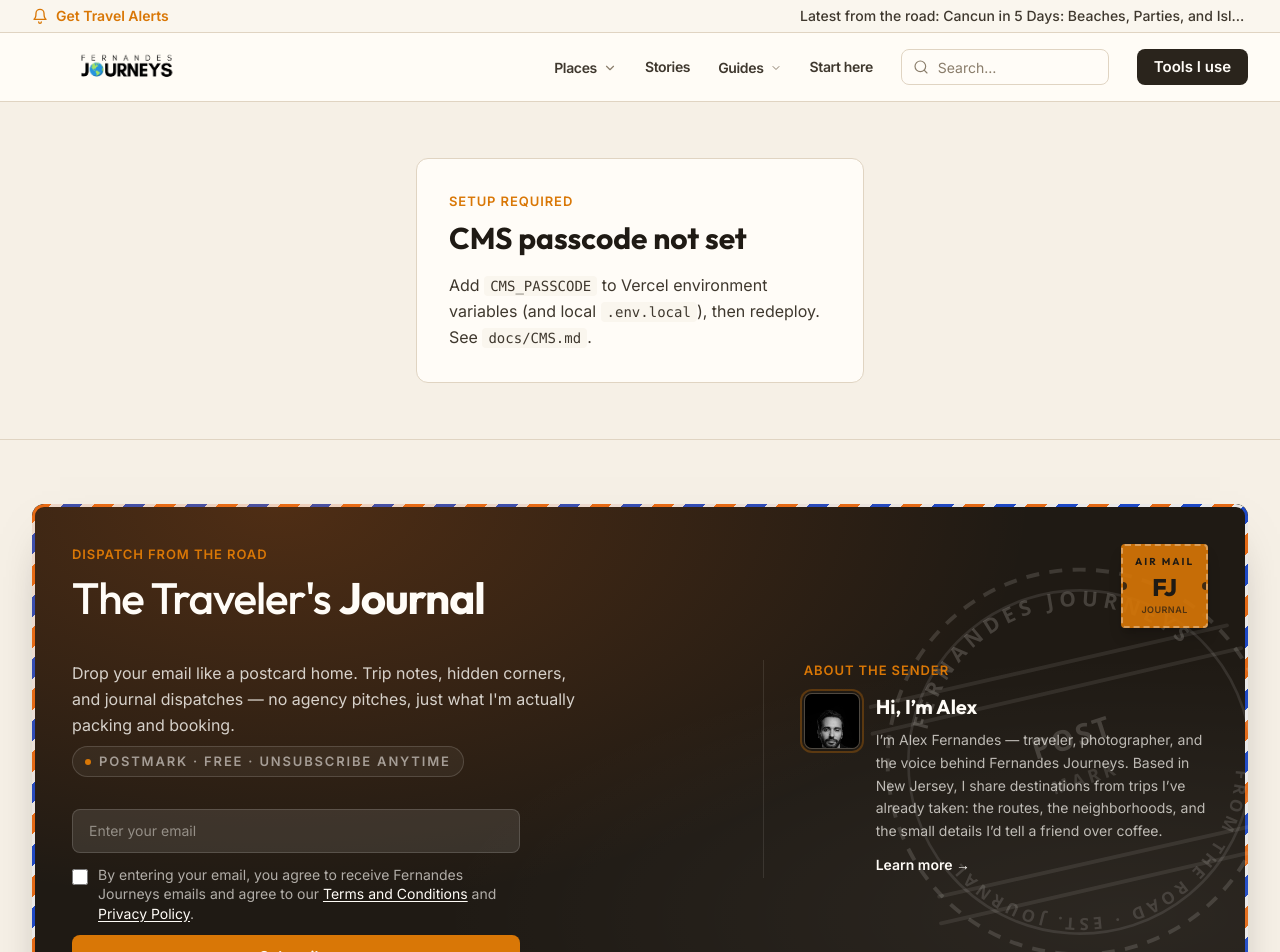
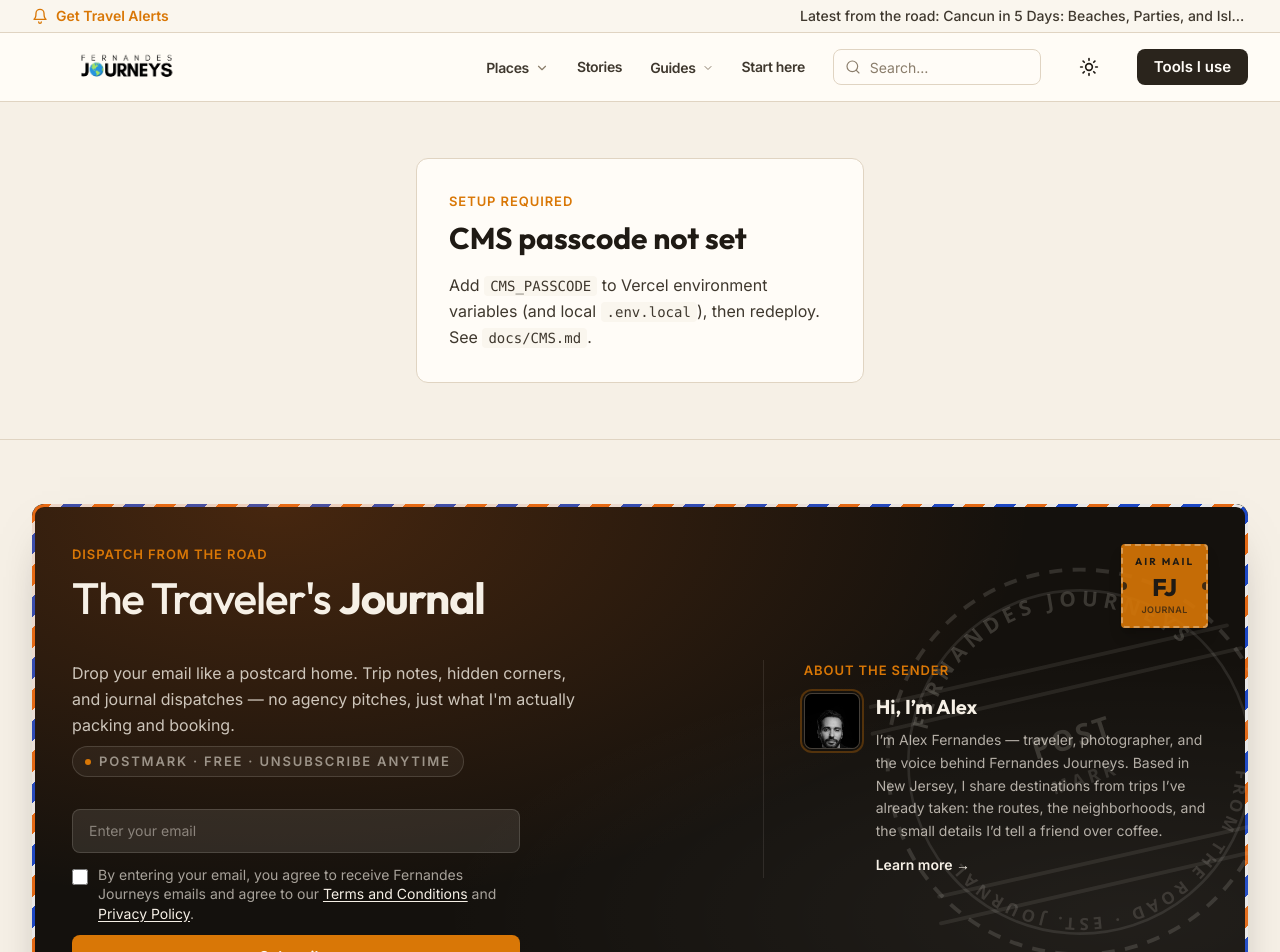
Before and after one commit to aafernands/alex-journeys, a Next.js app: page /cms in a window 1280 px wide. Shown: the top 952 px of the page. Built offline with nearby package versions, Linux system fonts and the light colour scheme.

Commit message:
Add warm dark mode with persisted theme toggle.

```diff
--- a/src/app/destinations/page.tsx
+++ b/src/app/destinations/page.tsx
@@ -153,9 +153,9 @@ function PlaceText({
 
   return (
     <span className="absolute bottom-3 left-3 right-3 md:bottom-4 md:left-4">
-      <span className="flex flex-col items-start gap-1 text-white drop-shadow-[0_1px_2px_rgba(0,0,0,0.45)]">
+      <span className="flex flex-col items-start gap-1 text-hero-type drop-shadow-[0_1px_2px_rgba(0,0,0,0.45)]">
         <span
-          className={`font-sans font-medium uppercase tracking-[0.14em] text-white/85 ${countryClass}`}
+          className={`font-sans font-medium uppercase tracking-[0.14em] text-hero-type/85 ${countryClass}`}
         >
           {country}
         </span>
@@ -163,7 +163,7 @@ function PlaceText({
           <NavIcon
             name="map-pin"
             size={pin}
-            className="shrink-0 text-white"
+            className="shrink-0 text-hero-type"
           />
           <span className={`font-sans tracking-tight ${title}`}>
             {destination}
--- a/src/app/page.tsx
+++ b/src/app/page.tsx
@@ -11,7 +11,7 @@ export default function HomePage() {
     <>
       <a
         href="#start-here-cards"
-        className="absolute left-4 top-4 z-[100] -translate-y-16 rounded-md bg-heading px-4 py-2 text-sm text-white transition focus:translate-y-0"
+        className="absolute left-4 top-4 z-[100] -translate-y-16 rounded-md bg-ink px-4 py-2 text-sm text-on-solid transition focus:translate-y-0"
       >
         Skip to start here
       </a>
--- a/src/components/Footer.tsx
+++ b/src/components/Footer.tsx
@@ -42,7 +42,7 @@ export function Footer() {
         aria-labelledby="newsletter-heading"
       >
         <div className="section-shell py-12 md:py-16">
-          <div className="newsletter-postcard relative overflow-hidden rounded-xl bg-heading text-white shadow-[0_20px_50px_-28px_rgba(0,0,0,0.55)]">
+          <div className="newsletter-postcard relative overflow-hidden rounded-xl bg-near-black text-hero-type shadow-[0_20px_50px_-28px_rgba(0,0,0,0.55)]">
             {/* Airmail stripe frame */}
             <div
               className="pointer-events-none absolute inset-0 rounded-xl opacity-90"
@@ -59,7 +59,7 @@ export function Footer() {
             />
 
             {/* Giant postmark watermark */}
-            <PostmarkWatermark className="pointer-events-none absolute -right-16 -top-10 h-[22rem] w-[22rem] rotate-[-18deg] text-white/25 md:-right-10 md:top-1/2 md:h-[26rem] md:w-[26rem] md:-translate-y-1/2" />
+            <PostmarkWatermark className="pointer-events-none absolute -right-16 -top-10 h-[22rem] w-[22rem] rotate-[-18deg] text-hero-type/25 md:-right-10 md:top-1/2 md:h-[26rem] md:w-[26rem] md:-translate-y-1/2" />
 
             {/* Soft paper glow */}
             <div
@@ -84,13 +84,13 @@ export function Footer() {
 
               <div className="mt-8 md:grid md:grid-cols-12 md:gap-12 md:items-start">
                 <div className="md:col-span-7">
-                  <p className="max-w-lg text-base leading-relaxed text-white/80">
+                  <p className="max-w-lg text-base leading-relaxed text-hero-type/80">
                     Drop your email like a postcard home. Trip notes, hidden
                     corners, and journal dispatches — no agency pitches, just
                     what I&apos;m actually packing and booking.
                   </p>
 
-                  <div className="mt-2 inline-flex items-center gap-2 rounded-full border border-white/15 bg-white/5 px-3 py-1 text-[0.8125rem] font-semibold uppercase tracking-[0.14em] text-white/55">
+                  <div className="mt-2 inline-flex items-center gap-2 rounded-full border border-hero-type/15 bg-hero-type/5 px-3 py-1 text-[0.8125rem] font-semibold uppercase tracking-[0.14em] text-hero-type/55">
                     <span className="size-1.5 rounded-full bg-accent" />
                     Postmark · free · unsubscribe anytime
                   </div>
@@ -98,10 +98,10 @@ export function Footer() {
                   <NewsletterForm />
                 </div>
 
-                <div className="mt-10 border-t border-white/10 pt-8 md:col-span-5 md:mt-0 md:border-t-0 md:border-l md:border-white/10 md:pt-0 md:pl-10">
+                <div className="mt-10 border-t border-hero-type/10 pt-8 md:col-span-5 md:mt-0 md:border-t-0 md:border-l md:border-hero-type/10 md:pt-0 md:pl-10">
                   <p className="eyebrow !text-accent">About the sender</p>
                   <div className="mt-3 flex gap-4">
-                    <div className="relative size-14 shrink-0 overflow-hidden rounded-lg border border-white/15 bg-white/5 ring-2 ring-accent/30 ring-offset-2 ring-offset-heading">
+                    <div className="relative size-14 shrink-0 overflow-hidden rounded-lg border border-hero-type/15 bg-hero-type/5 ring-2 ring-accent/30 ring-offset-2 ring-offset-near-black">
                       <Image
                         src={site.authorPhoto}
                         alt={site.authorName}
@@ -111,15 +111,15 @@ export function Footer() {
                       />
                     </div>
                     <div className="min-w-0">
-                      <h3 className="font-display text-xl font-bold text-white">
+                      <h3 className="font-display text-xl font-bold text-hero-type">
                         {about.headline}
                       </h3>
-                      <p className="mt-2 text-sm leading-relaxed text-white/70">
+                      <p className="mt-2 text-sm leading-relaxed text-hero-type/70">
                         {about.paragraphs[0]}
                       </p>
                       <Link
                         href="/about"
-                        className="mt-3 inline-flex text-sm font-semibold text-white transition hover:text-accent"
+                        className="mt-3 inline-flex text-sm font-semibold text-hero-type transition hover:text-accent"
                       >
                         Learn more →
                       </Link>
@@ -133,14 +133,14 @@ export function Footer() {
       </section>
 
       {/* Full-bleed dark footer */}
-      <div className="bg-near-black text-white">
+      <div className="bg-near-black text-hero-type">
         <div className="section-shell py-12 md:py-14">
           <div className="grid gap-10 md:grid-cols-12 md:gap-8">
             <div className="md:col-span-4">
               <p className="font-display text-lg font-bold tracking-tight">
                 {site.name}
               </p>
-              <p className="mt-2 max-w-xs text-sm leading-relaxed text-white/60">
+              <p className="mt-2 max-w-xs text-sm leading-relaxed text-hero-type/60">
                 A personal travel journal by {site.authorName}. Places
                 I&apos;ve been, notes from the road.
               </p>
@@ -150,7 +150,7 @@ export function Footer() {
                     <li key={item.label}>
                       <a
                         href={item.href}
-                        className="inline-flex rounded-lg border border-white/15 bg-white/5 px-3 py-1.5 text-sm font-semibold text-white/90 transition hover:bg-white/10"
+                        className="inline-flex rounded-lg border border-hero-type/15 bg-hero-type/5 px-3 py-1.5 text-sm font-semibold text-hero-type/90 transition hover:bg-hero-type/10"
                         rel="noopener noreferrer"
                         target="_blank"
                       >
@@ -173,13 +173,13 @@ export function Footer() {
             </div>
 
             <div className="md:col-span-3">
-              <p className="text-label text-white/45">Explore</p>
+              <p className="text-label text-hero-type/45">Explore</p>
               <ul className="mt-3 space-y-2">
                 {explore.map((item) => (
                   <li key={item.href}>
                     <Link
                       href={item.href}
-                      className="text-sm text-white/70 transition hover:text-accent"
+                      className="text-sm text-hero-type/70 transition hover:text-accent"
                     >
                       {item.label}
                     </Link>
@@ -189,13 +189,13 @@ export function Footer() {
             </div>
 
             <div className="md:col-span-3">
-              <p className="text-label text-white/45">Journal</p>
+              <p className="text-label text-hero-type/45">Journal</p>
               <ul className="mt-3 space-y-2">
                 {company.map((item) => (
                   <li key={item.href}>
                     <Link
                       href={item.href}
-                      className="text-sm text-white/70 transition hover:text-accent"
+                      className="text-sm text-hero-type/70 transition hover:text-accent"
                     >
                       {item.label}
                     </Link>
@@ -205,10 +205,10 @@ export function Footer() {
             </div>
 
             <div className="md:col-span-2">
-              <p className="text-label text-white/45">Contact</p>
+              <p className="text-label text-hero-type/45">Contact</p>
               <a
                 href={`mailto:${site.email}`}
-                className="mt-3 inline-block text-sm text-white/70 transition hover:text-accent"
+                className="mt-3 inline-block text-sm text-hero-type/70 transition hover:text-accent"
               >
                 {site.email}
               </a>
@@ -216,14 +216,14 @@ export function Footer() {
           </div>
         </div>
 
-        <div className="border-t border-white/10">
-          <div className="section-shell flex flex-col gap-3 py-5 text-sm text-white/45 md:flex-row md:items-center md:justify-between">
+        <div className="border-t border-hero-type/10">
+          <div className="section-shell flex flex-col gap-3 py-5 text-sm text-hero-type/45 md:flex-row md:items-center md:justify-between">
             <p>
               © {year} {site.name}. Personal travel journal.
             </p>
             <Link
               href="#top"
-              className="inline-flex items-center gap-1.5 self-start rounded-lg border border-white/15 px-3 py-1.5 text-white/70 transition hover:bg-white/5 hover:text-white md:self-auto"
+              className="inline-flex items-center gap-1.5 self-start rounded-lg border border-hero-type/15 px-3 py-1.5 text-hero-type/70 transition hover:bg-hero-type/5 hover:text-hero-type md:self-auto"
             >
               Back to top
               <span aria-hidden="true">↑</span>
--- a/src/components/Header.tsx
+++ b/src/components/Header.tsx
@@ -8,6 +8,7 @@ import { useCallback, useEffect, useId, useRef, useState } from "react";
 import { TopicFlyout } from "@/components/header/TopicFlyout";
 import { MobileTopicSection } from "@/components/header/MobileTopicSection";
 import { NavIcon } from "@/components/icons/NavIcon";
+import { ThemeToggle } from "@/components/ThemeToggle";
 import {
   SearchInput,
   type SearchInputHandle,
@@ -328,15 +329,19 @@ export function Header({ latestPost = null }: Props) {
             className="shrink-0"
           />
 
+          <ThemeToggle />
+
           <Link href="/tools" className="btn btn-ink !min-h-9 !px-4 !py-1.5 text-sm">
             Tools I use
           </Link>
         </nav>
 
-        {/* Mobile: menu drawer (right) */}
+        {/* Mobile: theme + menu drawer (right) */}
+        <div className="relative z-10 flex items-center gap-1 md:hidden">
+          <ThemeToggle />
         <button
           type="button"
-          className="relative z-10 inline-flex h-10 w-10 items-center justify-center rounded-lg bg-accent text-white transition hover:bg-accent-deep md:hidden"
+          className="inline-flex h-10 w-10 items-center justify-center rounded-lg bg-accent text-on-solid transition hover:bg-accent-deep"
           aria-expanded={mobileOpen}
           aria-controls="mobile-nav"
           onClick={() => {
@@ -361,6 +366,7 @@ export function Header({ latestPost = null }: Props) {
             )}
           </svg>
         </button>
+        </div>
       </div>
 
       {mobileSearchOpen && (
--- a/src/components/HiddenGems.tsx
+++ b/src/components/HiddenGems.tsx
@@ -37,14 +37,14 @@ export function HiddenGems() {
             priority
           />
           <div
-            className="absolute inset-0 bg-heading/50"
+            className="absolute inset-0 bg-near-black/50"
             aria-hidden="true"
           />
           <div className="relative z-10 flex h-full min-h-[11rem] flex-col items-start justify-end px-6 py-7 md:min-h-[13rem] md:px-8 md:py-9">
             <p className="text-[0.7rem] font-semibold uppercase tracking-[0.1em] text-accent">
               Featured tray
             </p>
-            <p className="font-display mt-1 text-2xl font-bold tracking-tight text-white md:text-3xl">
+            <p className="font-display mt-1 text-2xl font-bold tracking-tight text-hero-type md:text-3xl">
               Stories that stayed with me
             </p>
           </div>
--- /dev/null
+++ b/src/components/ThemeToggle.tsx
@@ -0,0 +1,108 @@
+"use client";
+
+import { Moon, Sun } from "lucide-react";
+import { useCallback, useEffect, useState } from "react";
+
+export type ThemePreference = "light" | "dark" | "system";
+
+const STORAGE_KEY = "theme";
+const CYCLE: ThemePreference[] = ["light", "dark", "system"];
+
+function getSystemDark(): boolean {
+  return window.matchMedia("(prefers-color-scheme: dark)").matches;
+}
+
+function resolveDark(preference: ThemePreference): boolean {
+  if (preference === "dark") return true;
+  if (preference === "light") return false;
+  return getSystemDark();
+}
+
+function applyTheme(preference: ThemePreference) {
+  const root = document.documentElement;
+  if (resolveDark(preference)) {
+    root.classList.add("dark");
+  } else {
+    root.classList.remove("dark");
+  }
+}
+
+function readPreference(): ThemePreference {
+  try {
+    const stored = localStorage.getItem(STORAGE_KEY);
+    if (stored === "light" || stored === "dark" || stored === "system") {
+      return stored;
+    }
+  } catch {
+    /* ignore */
+  }
+  return "system";
+}
+
+export function ThemeToggle({ className = "" }: { className?: string }) {
+  const [preference, setPreference] = useState<ThemePreference>("system");
+  const [systemDark, setSystemDark] = useState(false);
+  const [mounted, setMounted] = useState(false);
+
+  useEffect(() => {
+    const pref = readPreference();
+    setPreference(pref);
+    setSystemDark(getSystemDark());
+    applyTheme(pref);
+    setMounted(true);
+  }, []);
+
+  useEffect(() => {
+    if (!mounted) return;
+    const mq = window.matchMedia("(prefers-color-scheme: dark)");
+    const onChange = () => {
+      setSystemDark(mq.matches);
+      if (preference === "system") applyTheme("system");
+    };
+    mq.addEventListener("change", onChange);
+    return () => mq.removeEventListener("change", onChange);
+  }, [mounted, preference]);
+
+  const cycle = useCallback(() => {
+    setPreference((current) => {
+      const idx = CYCLE.indexOf(current);
+      const next = CYCLE[(idx + 1) % CYCLE.length] ?? "system";
+      try {
+        localStorage.setItem(STORAGE_KEY, next);
+      } catch {
+        /* ignore */
+      }
+      applyTheme(next);
+      return next;
+    });
+  }, []);
+
+  const isDark =
+    preference === "dark" || (preference === "system" && systemDark);
+
+  const label =
+    preference === "light"
+      ? "Switch to dark mode"
+      : preference === "dark"
+        ? "Switch to system theme"
+        : "Switch to light mode";
+
+  return (
+    <button
+      type="button"
+      onClick={cycle}
+      className={`inline-flex h-10 w-10 items-center justify-center rounded-lg text-heading transition hover:bg-surface-soft ${className}`}
+      aria-label={label}
+      title={
+        preference === "system" ? "Theme: system" : `Theme: ${preference}`
+      }
+    >
+      {/* Avoid hydration mismatch: show sun until mounted */}
+      {mounted && isDark ? (
+        <Moon className="h-5 w-5" strokeWidth={2} aria-hidden="true" />
+      ) : (
+        <Sun className="h-5 w-5" strokeWidth={2} aria-hidden="true" />
+      )}
+    </button>
+  );
+}
--- a/src/components/blog/BlogFilters.tsx
+++ b/src/components/blog/BlogFilters.tsx
@@ -67,7 +67,7 @@ export function BlogFilters({ posts }: Props) {
               aria-selected={active}
               className={`rounded-full border px-4 py-2 text-sm font-semibold transition ${
                 active
-                  ? "border-heading bg-heading text-white"
+                  ? "border-ink bg-ink text-on-solid"
                   : "border-border bg-white text-text hover:border-heading/30 hover:bg-surface-soft"
               }`}
               onClick={() => {
--- a/src/components/newsletter/NewsletterForm.tsx
+++ b/src/components/newsletter/NewsletterForm.tsx
@@ -58,28 +58,28 @@ export function NewsletterForm({ className }: Props) {
         placeholder="Enter your email"
         autoComplete="email"
         disabled={status === "loading" || status === "success"}
-        className="min-h-11 w-full rounded-lg border border-white/15 bg-white/10 px-4 text-sm text-white placeholder:text-white/45 transition focus:border-accent focus:outline-none focus:ring-2 focus:ring-accent/30 disabled:opacity-60"
+        className="min-h-11 w-full rounded-lg border border-hero-type/15 bg-hero-type/10 px-4 text-sm text-hero-type placeholder:text-hero-type/45 transition focus:border-accent focus:outline-none focus:ring-2 focus:ring-accent/30 disabled:opacity-60"
       />
-      <label className="flex items-start gap-2.5 text-sm leading-snug text-white/65">
+      <label className="flex items-start gap-2.5 text-sm leading-snug text-hero-type/65">
         <input
           type="checkbox"
           required
           disabled={status === "loading" || status === "success"}
-          className="mt-1 size-4 shrink-0 rounded border-white/30 accent-accent"
+          className="mt-1 size-4 shrink-0 rounded border-hero-type/30 accent-accent"
         />
         <span>
           By entering your email, you agree to receive Fernandes Journeys emails
           and agree to our{" "}
           <Link
             href="/policies"
-            className="text-white underline underline-offset-2 hover:text-accent"
+            className="text-hero-type underline underline-offset-2 hover:text-accent"
           >
             Terms and Conditions
           </Link>{" "}
           and{" "}
           <Link
             href="/policies"
-            className="text-white underline underline-offset-2 hover:text-accent"
+            className="text-hero-type underline underline-offset-2 hover:text-accent"
           >
             Privacy Policy
           </Link>
--- a/src/components/newsletter/PostmarkWatermark.tsx
+++ b/src/components/newsletter/PostmarkWatermark.tsx
@@ -108,7 +108,7 @@ export function PostageStamp({ className = "" }: { className?: string }) {
       className={`relative select-none ${className}`}
       aria-hidden="true"
     >
-      <div className="relative overflow-hidden rounded-sm border-2 border-dashed border-white/35 bg-accent/90 px-3 py-2 text-center shadow-lg shadow-black/20">
+      <div className="relative overflow-hidden rounded-sm border-2 border-dashed border-hero-type/35 bg-accent/90 px-3 py-2 text-center shadow-lg shadow-black/20">
         <p className="font-display text-[10px] font-bold uppercase tracking-[0.2em] text-heading">
           Air Mail
         </p>
```
Also changed, not shown: src/app/globals.css (+33 -2 lines), src/app/layout.tsx (+8 -0 lines).
